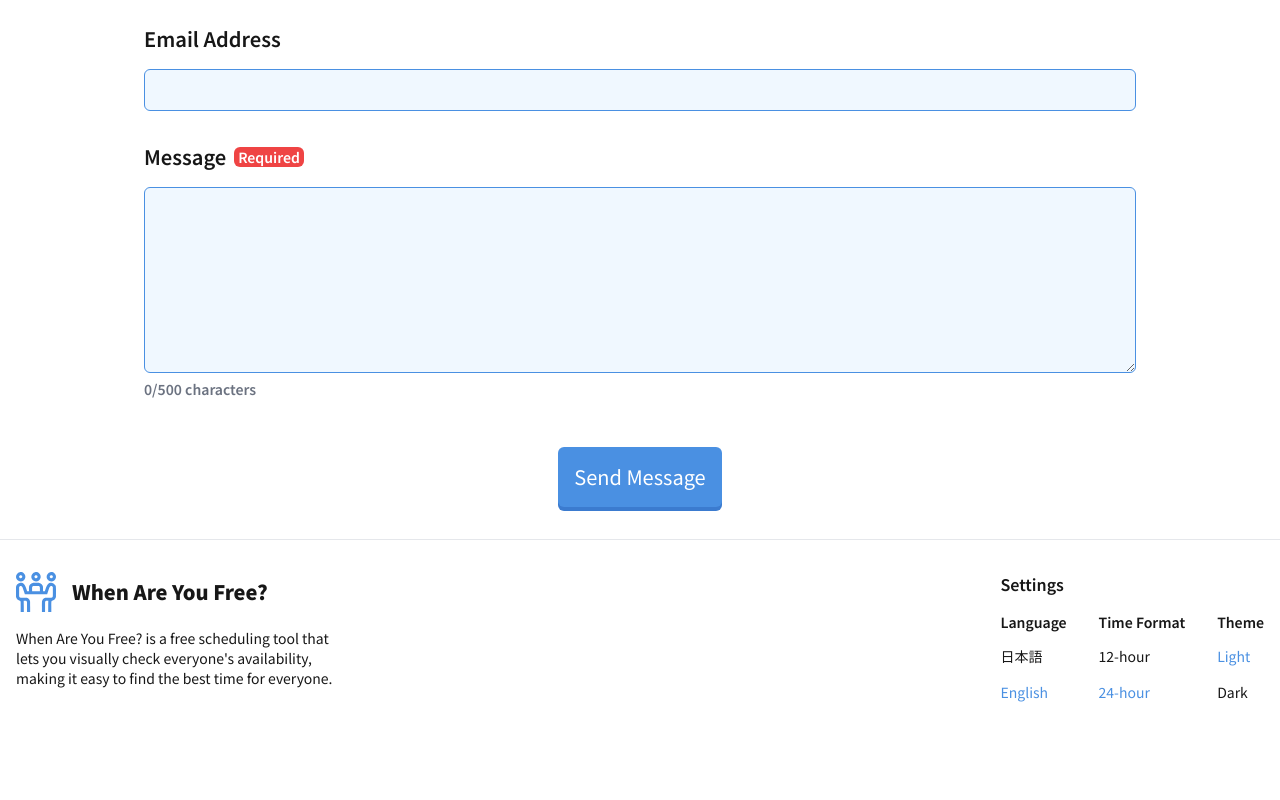
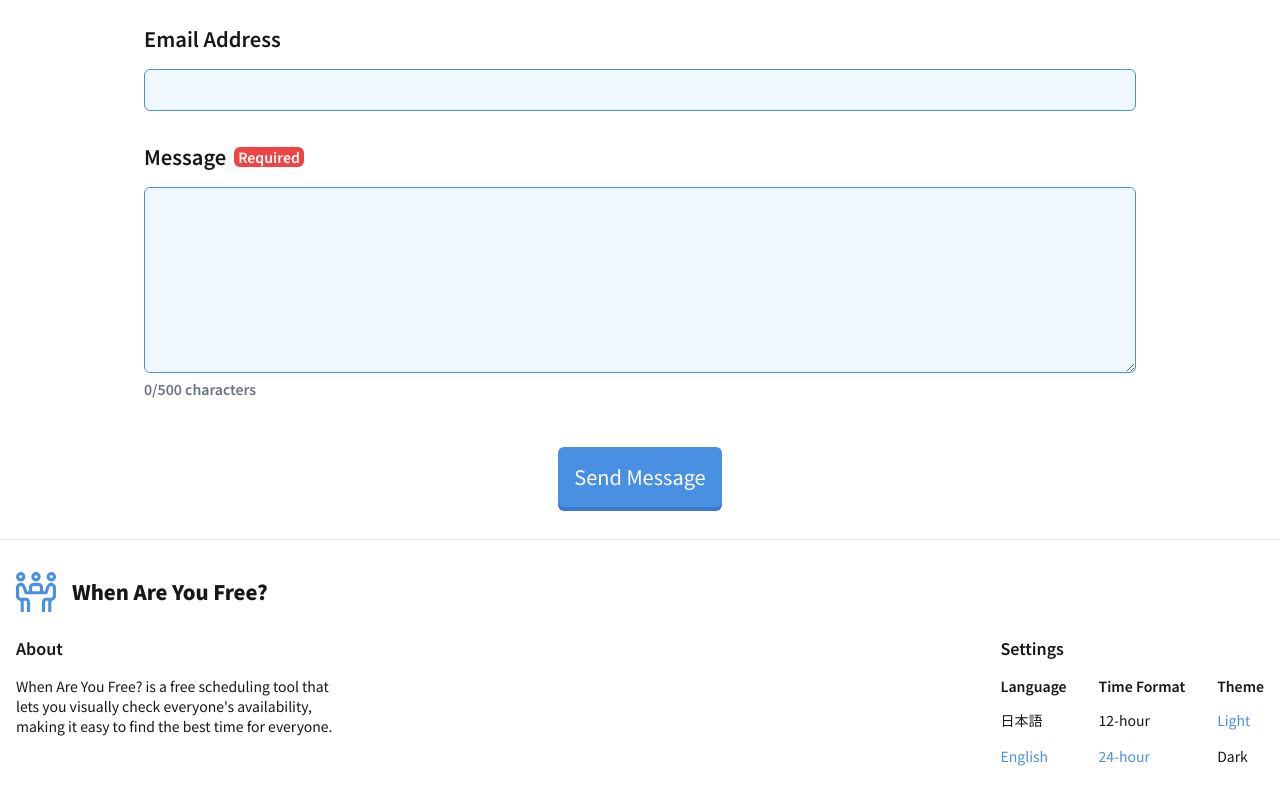
Before and after one commit to takumitoma/itsu-aiteru-scheduler, a Next.js app: page /en/contact in a window 1280 px wide. Shown: the part 445-1245 px from the top of the page. Before the commit the page ends 1181 px from the top, so only its background shows below. Built offline with nearby package versions, Linux system fonts and the light colour scheme.

Commit message:
feat: update Footer layout to accommodate FooterContact addition

```diff
--- a/messages/en.json
+++ b/messages/en.json
@@ -25,7 +25,10 @@
   },
   "Footer": {
     "appName": "When Are You Free?",
-    "description": "When Are You Free? is a free scheduling tool that lets you visually check everyone's availability, making it easy to find the best time for everyone.",
+    "About": {
+      "title": "About",
+      "description": "When Are You Free? is a free scheduling tool that lets you visually check everyone's availability, making it easy to find the best time for everyone."
+    },
     "AppSettings": {
       "title": "Settings",
       "language": {
@@ -45,8 +48,8 @@
     "FooterContact": {
       "title": "Contact Us",
       "description": {
-        "responseNote": "If you would like a response, use",
-        "linkPrefix": "this",
+        "linkPrefix": "If you would like a response, use",
+        "linkText": "this",
         "linkSuffix": "instead"
       },
       "form": {
--- a/messages/ja.json
+++ b/messages/ja.json
@@ -25,7 +25,10 @@
   },
   "Footer": {
     "appName": "いつ空いてる？",
-    "description": "「いつ空いてる？」は、メンバー全員の予定をビジュアルで確認でき、最適な時間を簡単に見つけることができる無料のスケジュール調整ツールです。",
+    "About": {
+      "title": "概要",
+      "description": "「いつ空いてる？」は、メンバー全員の予定をビジュアルで確認でき、最適な時間を簡単に見つけることができる無料のスケジュール調整ツールです。"
+    },
     "AppSettings": {
       "title": "設定",
       "language": {
--- a/src/components/Footer/Footer.tsx
+++ b/src/components/Footer/Footer.tsx
@@ -12,27 +12,37 @@ export default function Footer() {
 
   return (
     <footer className="py-8 border-t border-borderGray">
-      <div
-        className="max-w-7xl mx-auto px-4 flex flex-col md:flex-row md:justify-between
-          space-y-8 md:space-y-0"
-      >
-        {/* Logo and website summary */}
-        <article className="flex flex-col w-full md:w-[320px] space-y-4">
+      <div className="flex flex-col max-w-7xl mx-auto px-4 space-y-6">
+        {/* Logo */}
         <div className="flex items-center space-x-4">
           <Image src="/logo/main-logo.svg" alt="Logo" width={40} height={40} />
           <span className="text-xl font-bold">{t('appName')}</span>
         </div>
 
-          <p className="text-sm">{t('description')}</p>
+        <div
+          className="flex flex-col lg:flex-row lg:justify-between
+            space-y-8 lg:space-y-0"
+        >
+          <div
+            className="flex flex-col md:flex-row md:justify-between space-y-8
+              md:space-y-0 md:space-x-8"
+          >
+            {/* About */}
+            <article className="flex flex-col w-full lg:w-[320px] space-y-4">
+              <h4 className="font-semibold">{t('About.title')}</h4>
+              <p className="text-sm">{t('About.description')}</p>
             </article>
 
+            {/* Contact */}
             {pathname !== '/contact' && (
-          <section className="w-full md:w-[320px]">
+              <section className="w-full lg:w-[320px]">
                 <FooterContact />
               </section>
             )}
+          </div>
 
           <AppSettings />
+        </div>
       </div>
     </footer>
   );
--- a/src/components/Footer/FooterContact.tsx
+++ b/src/components/Footer/FooterContact.tsx
@@ -101,7 +101,7 @@ export default function FooterContact() {
         <button
           type="submit"
           disabled={isSubmitting}
-          className={`px-4 py-2 bg-primary text-white rounded ${
+          className={`px-4 py-2 bg-primary text-white rounded w-[100px] text-sm ${
             isSubmitting ? 'opacity-50 cursor-not-allowed' : ''
           }`}
         >
```
Lines whose indentation alone changed are shown as unchanged.
